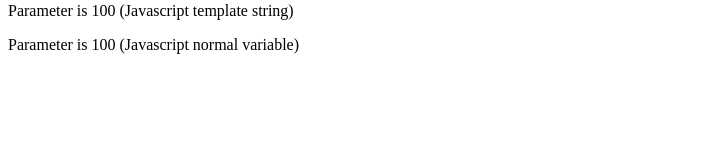
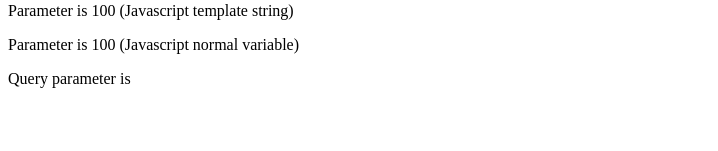
Before and after one commit to nobitanha/React_InlineStyle, a React (Create React App) app: page /page2/100 in a window 1280 px wide. Shown: the part 149-300 px from the top of the page, without its empty margins (0-718 px from the left). Built offline with nearby package versions, Linux system fonts and the light colour scheme.

Commit message:
Query URL Parameter Get/Set + Set: Trong the link set query parameter Vd: <Link to="page2/100?name=hogehoge"> -> parameter(id) = 100, query parameter name: hogehoge
+ Get: import "useLocation" lib, dung doi tuong URLSearchParams de lay thong tin

```diff
--- a/src/Page2.jsx
+++ b/src/Page2.jsx
@@ -5,6 +5,8 @@
     <div>
       <h1> Page2ページです。</h1>
       <Link to="/page2/100"> URL Parameter</Link>
+      <br />
+      <Link to="page2/100?name=hogehoge"> Query Parameter</Link>
     </div>
   );
 };
--- a/src/UrlParameter.jsx
+++ b/src/UrlParameter.jsx
@@ -1,12 +1,17 @@
-import { useParams } from "react-router-dom";
+import { useParams, useLocation } from "react-router-dom";
 
 export const UrlParameter = () => {
   const { id } = useParams();
+  const { search } = useLocation();
+  const query = new URLSearchParams(search);
+  console.log(query);
+
   return (
     <div>
       <h1> UrlParameter ページです。</h1>
       <p>Parameter is {`${id}`} (Javascript template string)</p>
       <p>Parameter is {id} (Javascript normal variable)</p>
+      <p>Query parameter is {query.get("name")} </p>
     </div>
   );
 };
--- a/src/router/Page2Routers.jsx
+++ b/src/router/Page2Routers.jsx
@@ -9,7 +9,7 @@
   },
   {
     path: "/:id",
-    exact: false,
+    exact: true,
     children: <UrlParameter />
   }
 ];
```
